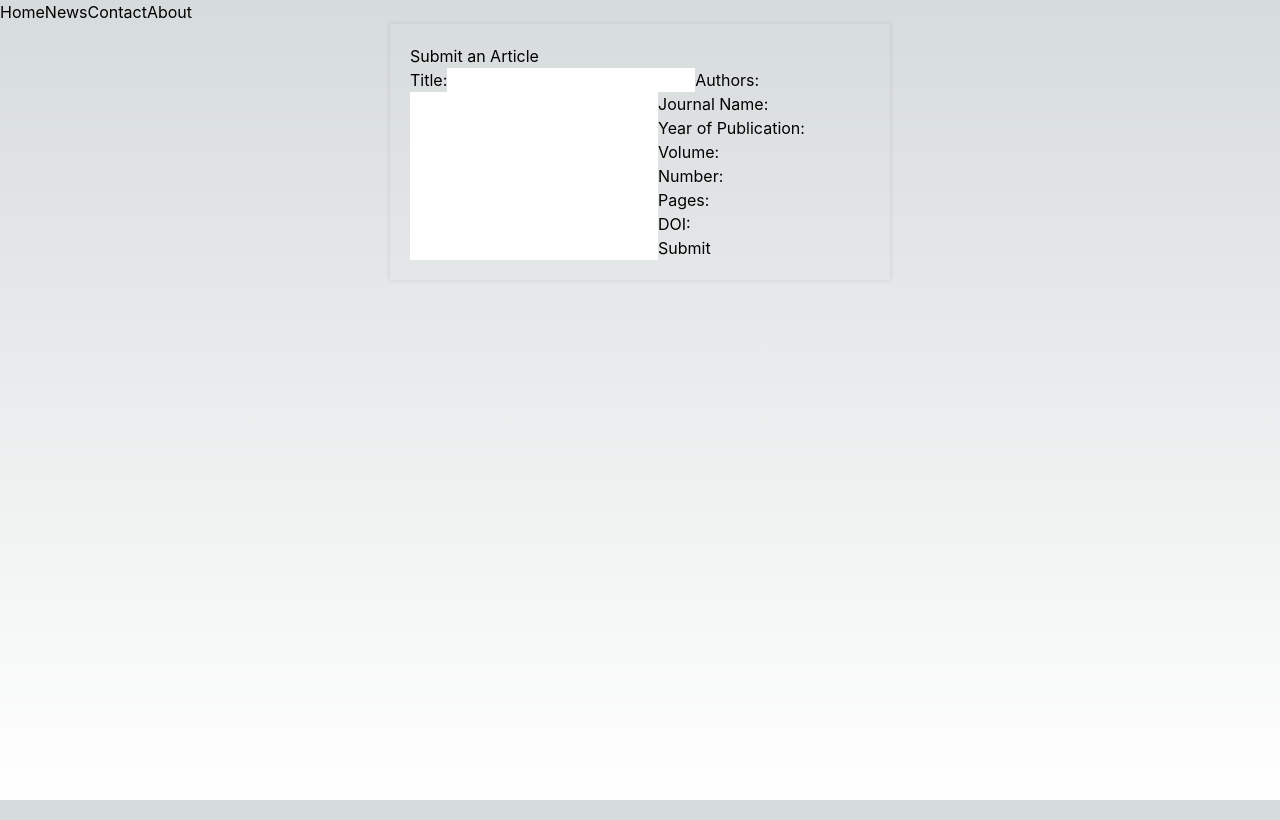
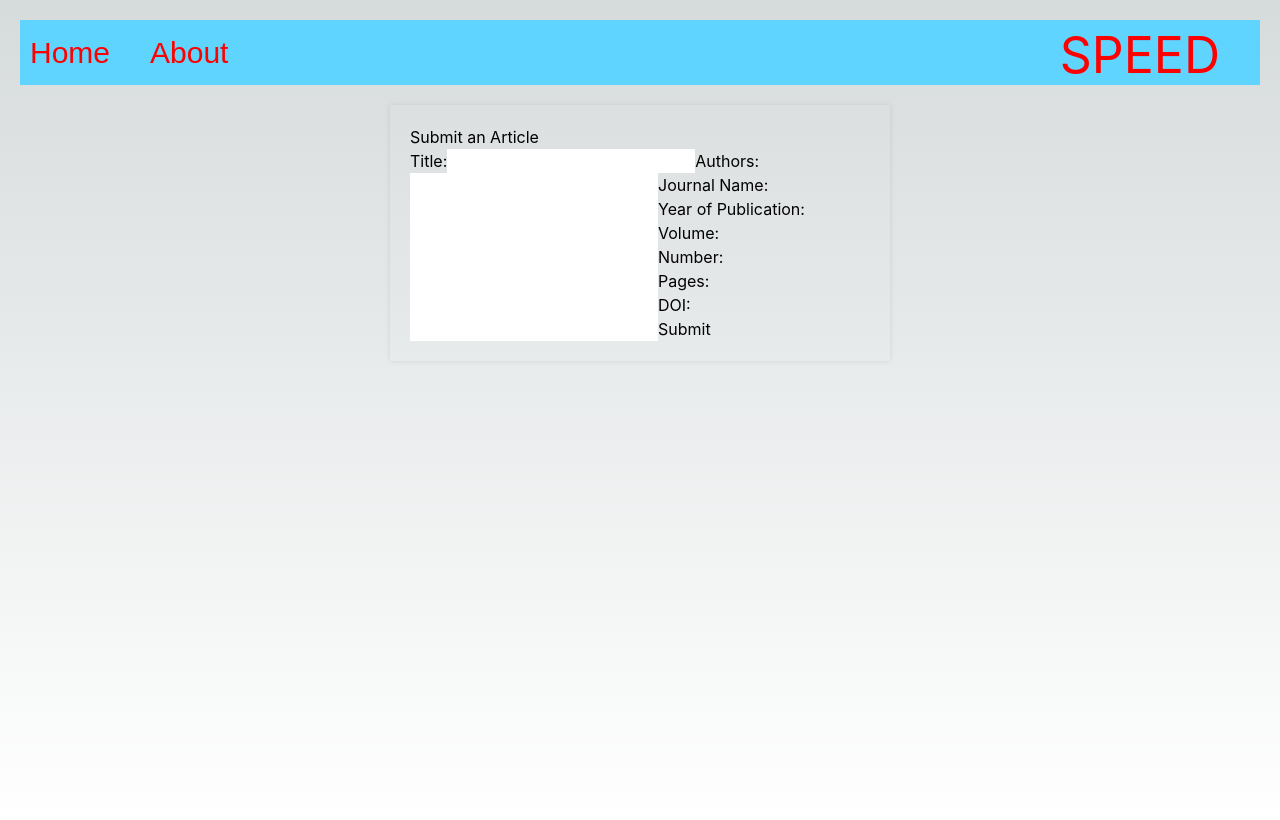
Before and after one commit to terkrub/Software-Practice-Empirical-Evidence-Database-, a Next.js app in the folder frontend/: page /submit in a window 1280 px wide. Built offline with nearby package versions, Linux system fonts and the light colour scheme.

Commit message:
create nav bar and add css

```diff
--- a/frontend/pages/component/Header.js
+++ b/frontend/pages/component/Header.js
@@ -1,13 +1,21 @@
+import React from 'react';
+import stylesComponet from './stylesComponet/HeaderStyles.module.css';
+import Link from 'next/link';
 
-const Header=()=>{
-  return(
-    <div className="topnav">
-      <a className="active" href="#home">Home</a>
-      <a href="#news">News</a>
-      <a href="#contact">Contact</a>
-      <a href="#about">About</a>
-    </div>
-  )
-}
+const Header = () => {
+    return (
+      <nav className={stylesComponet.navbar}>
+        <ul>
+          <li>
+            <Link href="/">Home</Link>
+          </li>
+          <li>
+            <Link href="/about">About</Link>
+          </li>
+          <li className={stylesComponet.navText}>SPEED</li>
+        </ul>
 
+      </nav>
+    );
+  };
 export default Header
--- a/frontend/pages/component/stylesComponet/HeaderStyles.module.css
+++ b/frontend/pages/component/stylesComponet/HeaderStyles.module.css
@@ -0,0 +1,42 @@
+
+.navbar {
+    background-color: #5fd4ff;
+    color: rgb(255, 255, 255);
+    padding: 10px;
+    margin: 20px;
+    align-items: center;
+  }
+
+
+  .navbar ul {
+    list-style-type: none;
+    margin: 0;
+    padding: 0;
+  }
+
+  .navbar li {
+    display: inline-block;
+    margin-right: 40px;
+  }
+
+  .navbar .navText {
+    display: inline-block;
+    margin-right: 30px;
+    font-size: 50px;
+    color: red;
+    float: right;
+    line-height: 1;
+  }
+
+
+  .navbar a {
+    text-decoration: none;
+    color: red;
+    font-size: 30px;
+    font-family: sans-serif;
+  }
+
+
+  .navbar a:hover {
+    text-decoration: underline;
+  }
```
